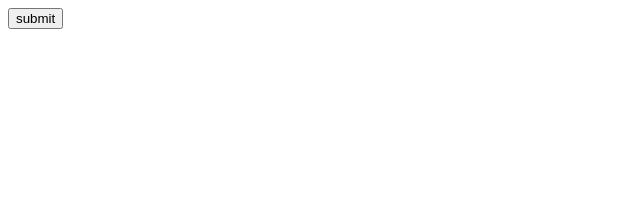
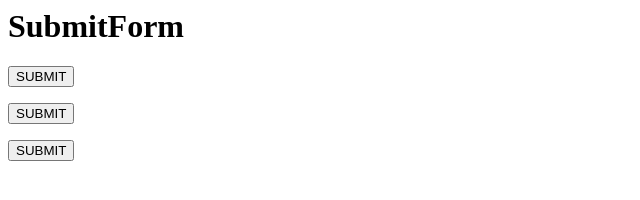
Before and after one commit to harikanagato/test, a plain HTML site: page index.html in a window 1280 px wide. Shown: the whole page, without its empty margins (0-640 px from the left). Drawn offline with Linux system fonts and the light colour scheme.

Commit message:
Update index.html

```diff
--- a/index.html
+++ b/index.html
@@ -1,4 +1,27 @@
-
-<form>
-    <input type="submit" id="submit" name="submit" value="submit">
+<h1>SubmitForm</h1>
+<form id='form1'>
+  <input type='submit' value='SUBMIT'>
 </form>
+<div id="shadow"></div>
+<script>
+  // form appears after 2s
+  function after2sec() {
+    let form = document.createElement('form')
+    form.id = 'waitBefore'
+    let input = document.createElement('input')
+    input.type = 'submit'
+    input.value = 'SUBMIT'
+    form.appendChild(input)
+    document.body.appendChild(form)
+  }
+  setTimeout("after2sec()", 2000)
+</script>
+<script>
+  const el = document.querySelector('#shadow');
+  const shadowRoot = el.attachShadow({mode: 'open'});
+  shadowRoot.innerHTML = `
+  <form id='form1'>
+    <input type='submit' value='SUBMIT'>
+  </form>
+  `;
+</script>
```
